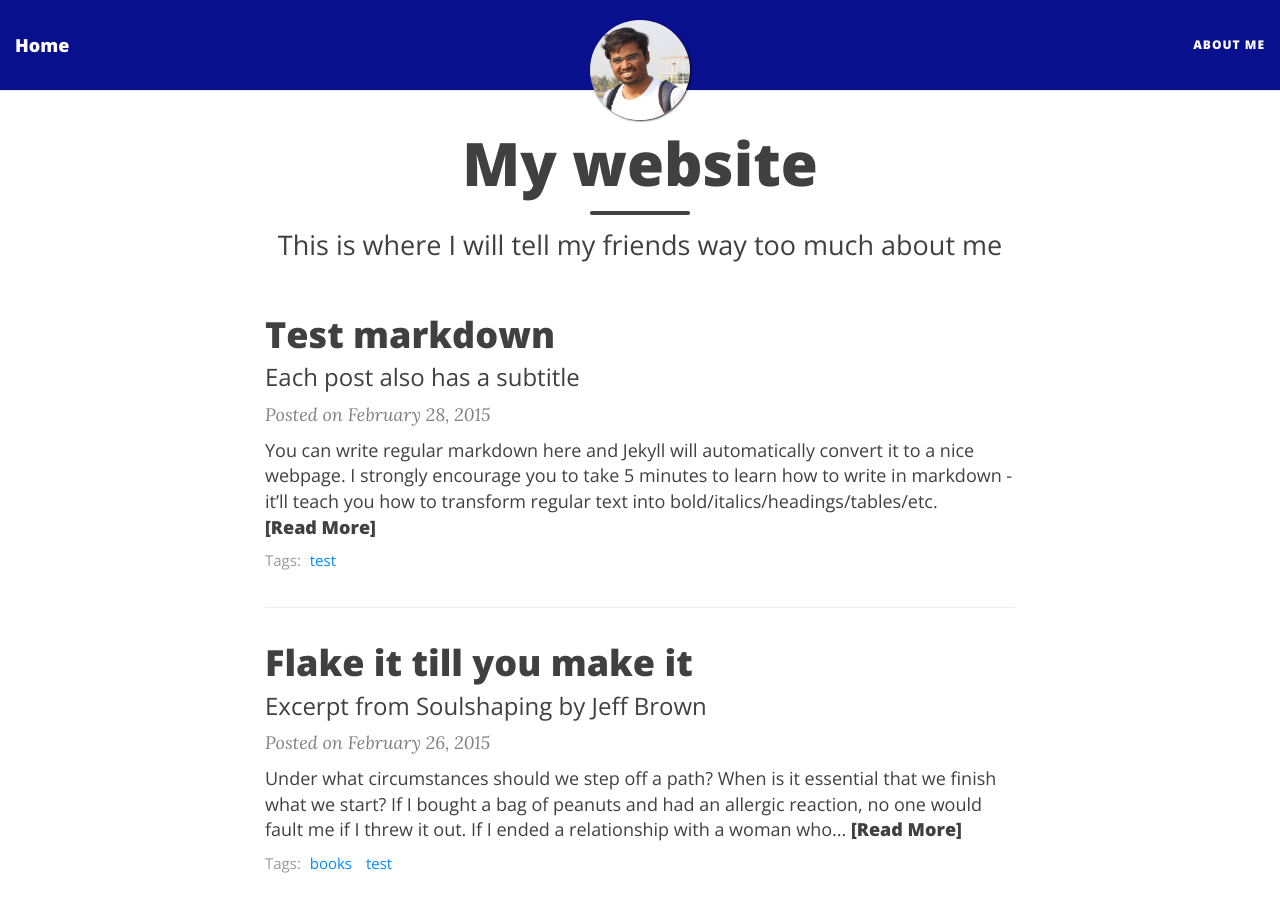
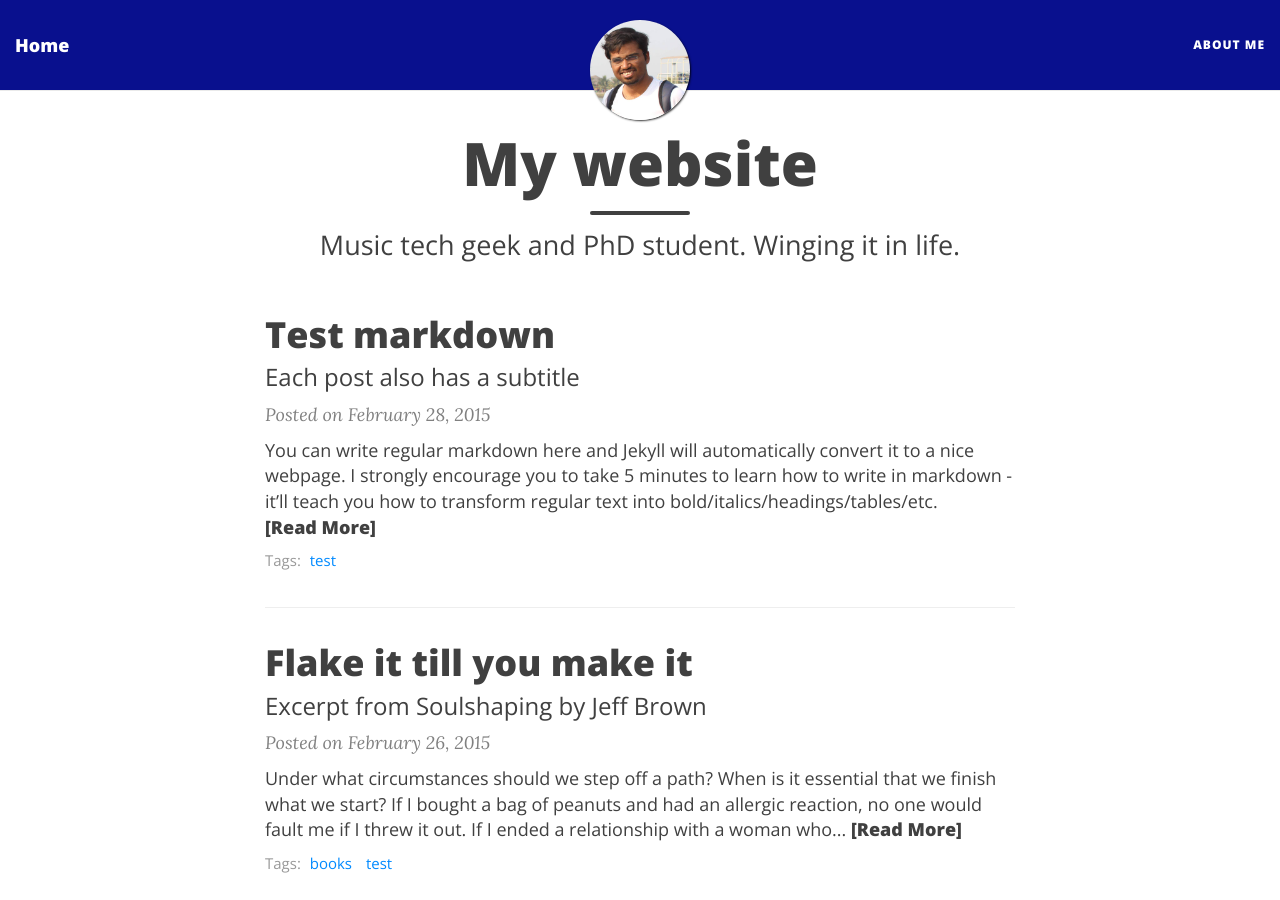
Before and after one commit to shreyanc/shreyanc.github.io, a Jekyll site: the page built from index.html, in a window 1280 px wide and 900 px high. Built offline with Jekyll 4.4.1, drawn with Linux system fonts in a browser that asks for light colours; nearby versions of some CDN libraries; the list of posts is cut into pages by our own code.

Commit message:
Update index.html

```diff
--- a/index.html
+++ b/index.html
@@ -1,8 +1,9 @@
 ---
 layout: page
 title: My website
-subtitle: This is where I will tell my friends way too much about me
+subtitle: Music tech geek and PhD student. Winging it in life.
 use-site-title: true
+published: true
 ---
 
 <div class="posts-list">
```
